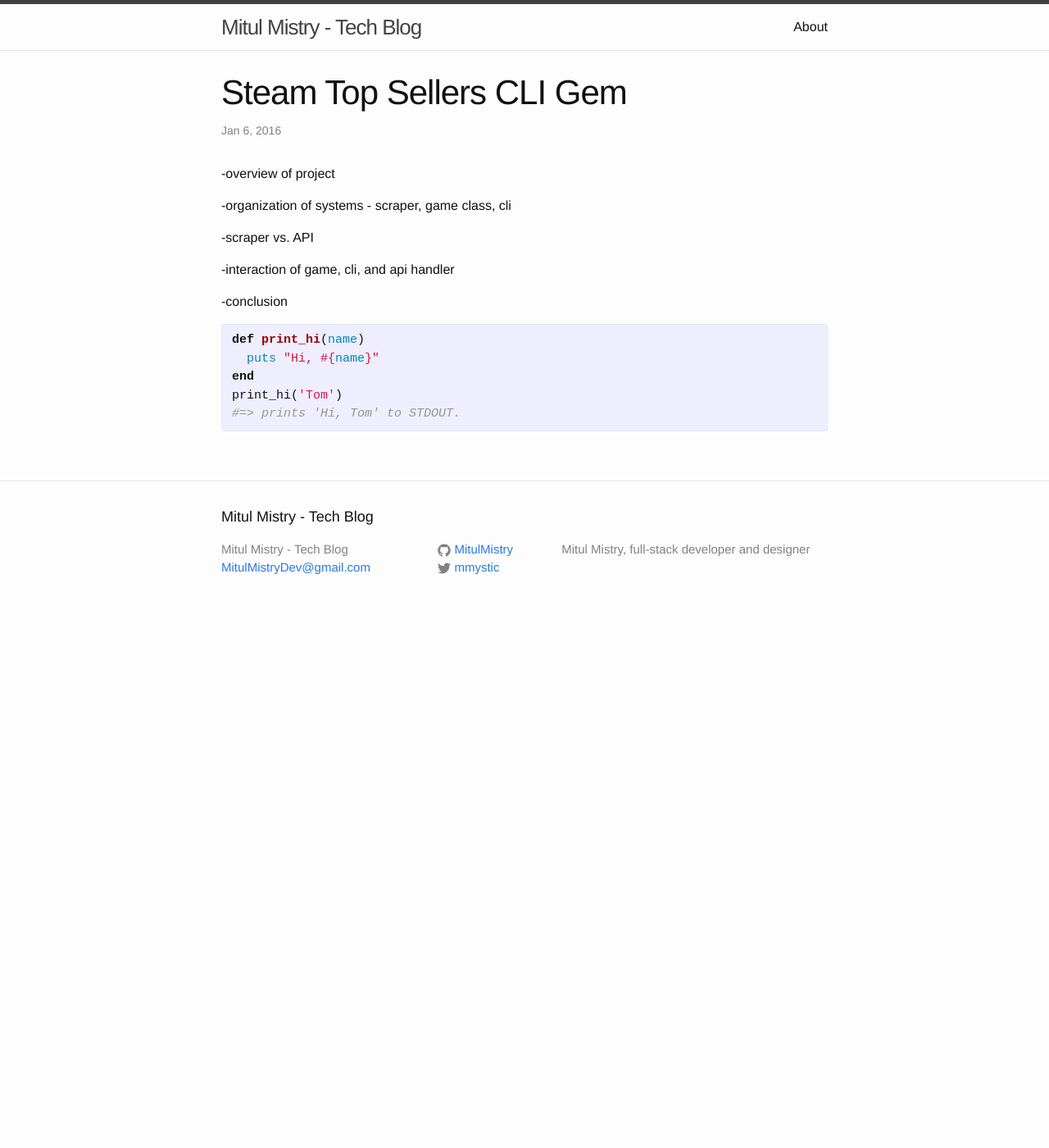
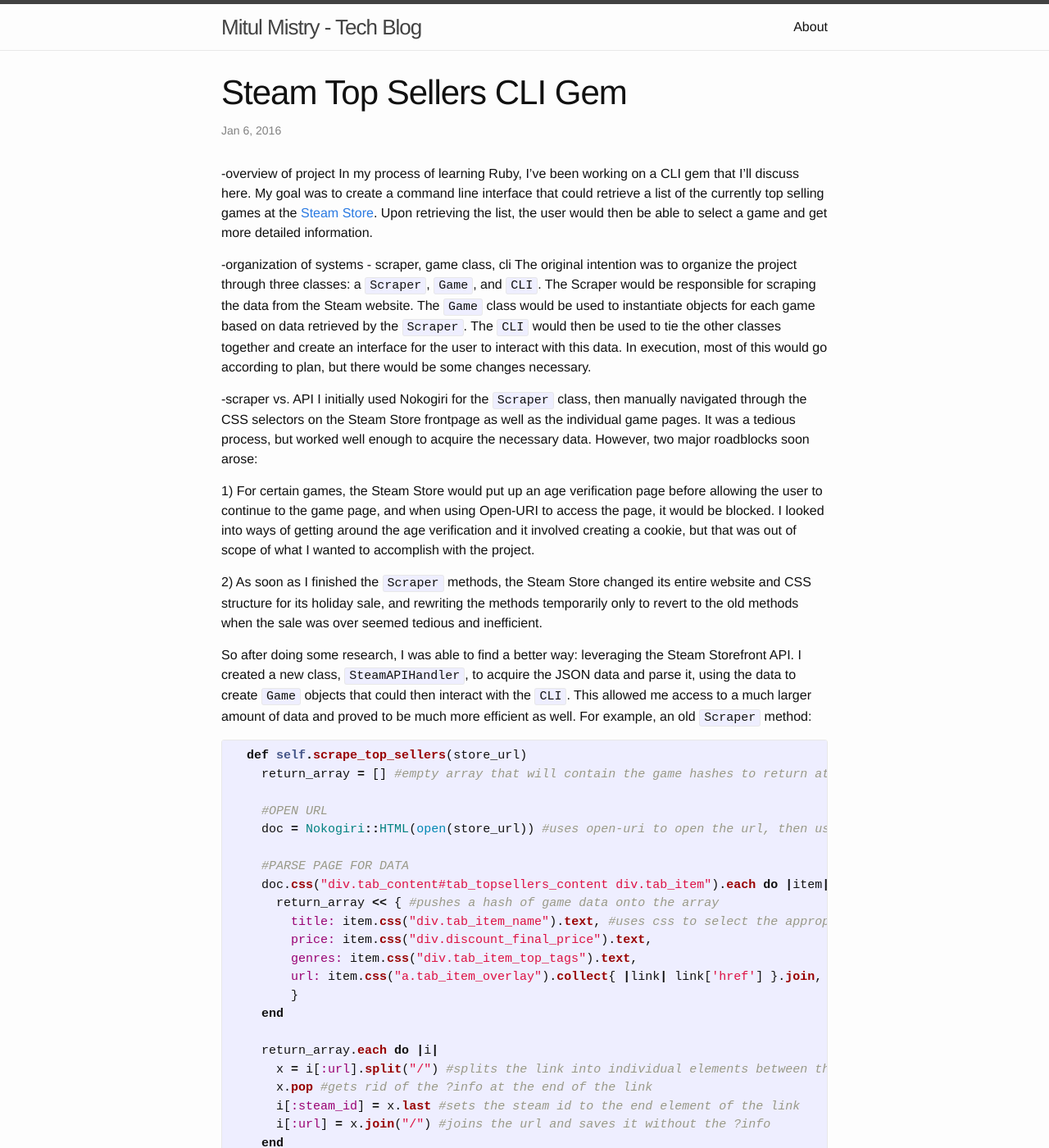
Before and after one commit to MitulMistry/MitulMistry.github.io, a Jekyll site: the page built from _posts/2016-01-06-steam-cli-gem.markdown, in a window 1280 px wide and 1400 px high. Shown: the whole window at 82% size. Built offline with Jekyll 4.4.1, drawn with Linux system fonts in a browser that asks for light colours; some of the changed text lies outside the part shown.

Commit message:
rough draft

```diff
--- a/_posts/2016-01-06-steam-cli-gem.markdown
+++ b/_posts/2016-01-06-steam-cli-gem.markdown
@@ -6,19 +6,64 @@
 ---
 
 -overview of project
+In my process of learning Ruby, I've been working on a CLI gem that I'll discuss here. My goal was to create a command line interface that could retrieve a list of the currently top selling games at the [Steam Store][steam-store]. Upon retrieving the list, the user would then be able to select a game and get more detailed information.
 
 -organization of systems - scraper, game class, cli
+The original intention was to organize the project through three classes: a `Scraper`, `Game`, and `CLI`. The Scraper would be responsible for scraping the data from the Steam website. The `Game` class would be used to instantiate objects for each game based on data retrieved by the `Scraper`. The `CLI` would then be used to tie the other classes together and create an interface for the user to interact with this data. In execution, most of this would go according to plan, but there would be some changes necessary.
 
 -scraper vs. API
+I initially used Nokogiri for the `Scraper` class, then manually navigated through the CSS selectors on the Steam Store frontpage as well as the individual game pages. It was a tedious process, but worked well enough to acquire the necessary data. However, two major roadblocks soon arose:
+
+1) For certain games, the Steam Store would put up an age verification page before allowing the user to continue to the game page, and when using Open-URI to access the page, it would be blocked. I looked into ways of getting around the age verification and it involved creating a cookie, but that was out of scope of what I wanted to accomplish with the project.
+
+2) As soon as I finished the `Scraper` methods, the Steam Store changed its entire website and CSS structure for its holiday sale, and rewriting the methods temporarily only to revert to the old methods when the sale was over seemed tedious and inefficient.
+
+So after doing some research, I was able to find a better way: leveraging the Steam Storefront API. I created a new class, `SteamAPIHandler`, to acquire the JSON data and parse it, using the data to create `Game` objects that could then interact with the `CLI`. This allowed me access to a much larger amount of data and proved to be much more efficient as well. For example, an old `Scraper` method:
+
+{% highlight ruby %}
+  def self.scrape_top_sellers(store_url)
+    return_array = [] #empty array that will contain the game hashes to return at the end of the method
+
+    #OPEN URL
+    doc = Nokogiri::HTML(open(store_url)) #uses open-uri to open the url, then uses Nokogiri to parse in the html which we will then use to scrape data
+
+    #PARSE PAGE FOR DATA
+    doc.css("div.tab_content#tab_topsellers_content div.tab_item").each do |item| #iterates over each game listing on the site, and gets name, location, and url
+      return_array << { #pushes a hash of game data onto the array
+        title: item.css("div.tab_item_name").text, #uses css to select the appropriate data
+        price: item.css("div.discount_final_price").text,
+        genres: item.css("div.tab_item_top_tags").text,
+        url: item.css("a.tab_item_overlay").collect{ |link| link['href'] }.join,
+        }
+    end
+
+    return_array.each do |i|
+      x = i[:url].split("/") #splits the link into individual elements between the /s
+      x.pop #gets rid of the ?info at the end of the link
+      i[:steam_id] = x.last #sets the steam id to the end element of the link
+      i[:url] = x.join("/") #joins the url and saves it without the ?info
+    end
+
+    return_array
+  end
+{% endhighlight %}
+
+...compared to a new `SteamAPIHadler` method that accomplishes the same thing:
+
+{% highlight ruby %}
+  def self.get_top_sellers
+    doc = open("http://store.steampowered.com/api/featuredcategories/?cc=US") #uses Open-URI to get the JSON file, ?cc=US for US currency
+    data_hash = JSON.load(doc) #loads the JSON data
+    data_hash["top_sellers"]["items"] #selects desired part of hash
+  end
+{% endhighlight %}
 
 -interaction of game, cli, and api handler
+In practice, the `CLI`, upon loading, uses the `SteamAPIHandler` to acquire the top sellers and create `Game` objects from the data. It prints out the information on the screen, then, when the user selects a game to get more information on, the `CLI` then uses the `SteamAPIHandler` to acquire additional data and print it out. I had a method that acquired the additional information as soon as the `CLI` loaded, but it caused additional load time at it had to make ten queries to the API in succession, as opposed to one at a time where the load time is much less noticeable.
 
 -conclusion
+Overall, it was a good learning experience and I accomplished what I had set out to do. You can see the source code for this project [here on Github.][github-repo]
 
-{% highlight ruby %}
-def print_hi(name)
-  puts "Hi, #{name}"
-end
-print_hi('Tom')
-#=> prints 'Hi, Tom' to STDOUT.
-{% endhighlight %}
+
+[steam-store]:      http://store.steampowered.com/
+[github-repo]:      https://github.com/MitulMistry/steam-top-sellers-cli-gem
```
